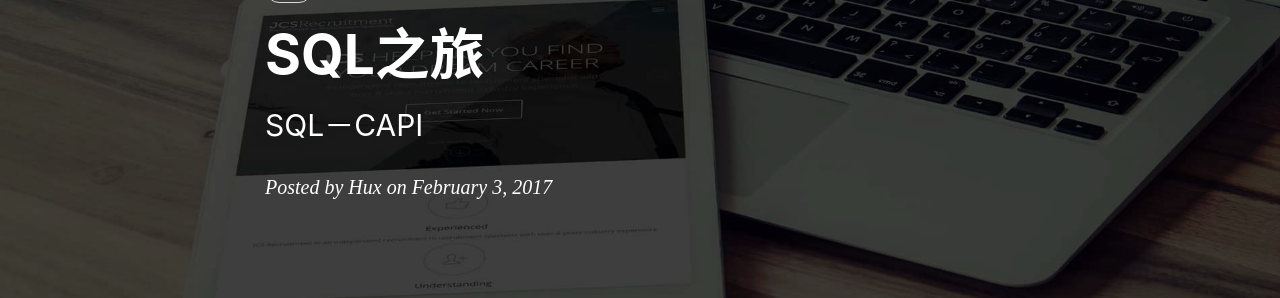
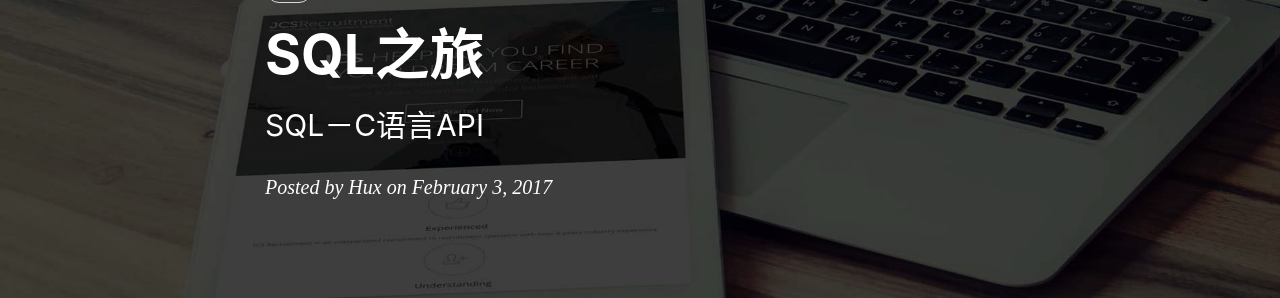
Before and after one commit to u37kl/u37kl.github.io, a Jekyll site: the page built from _posts/2017-04-10-SQL.markdown, in a window 1280 px wide. Shown: the part 175-473 px from the top of the page. Built offline with Jekyll 4.4.1, drawn with Linux system fonts in a browser that asks for light colours; nearby versions of some CDN libraries; comment, search, counter and statistics services are not loaded.

Commit message:
SQL－C语言API

```diff
--- a/_posts/2017-04-10-SQL.markdown
+++ b/_posts/2017-04-10-SQL.markdown
@@ -1,7 +1,7 @@
 ---
 layout:     post
 title:      "SQL之旅"
-subtitle:   "SQL－CAPI"
+subtitle:   "SQL－C语言API"
 date:       2017-02-03 12:00:00
 author:     "Hux"
 header-img: "img/post-bg-rwd.jpg"
```
